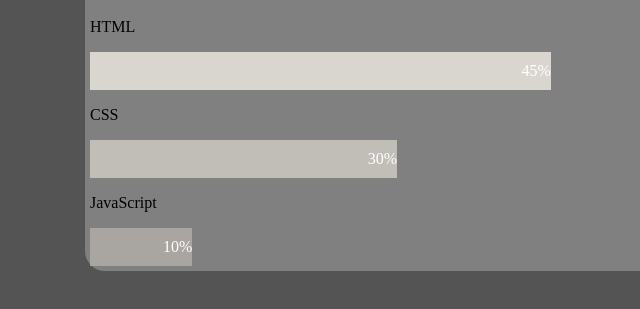
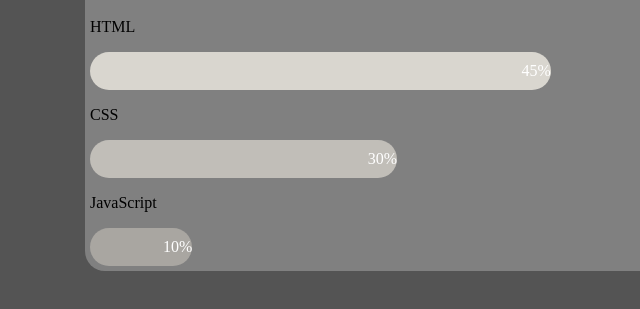
Before and after one commit to anirudhvsp/anirudhvsp.github.io, a plain HTML site: page index.html in a window 1280 px wide. Shown: the part 1913-2222 px from the top of the page, 43-683 px from the left. Drawn offline with nearby package versions, Linux system fonts and the light colour scheme; a web font is replaced by a local one.

Commit message:
Update style.css

```diff
--- a/style.css
+++ b/style.css
@@ -318,9 +318,9 @@ footer .soc {
 	color: white; /* White text color */
   }
 
-  .html {width: 45%; background-color: #d9d6cf;} /* Green */
-  .css {width: 30%; background-color: #c1beb8;} /* Blue */
-  .js {width: 10%; background-color: #a9a6a1;} /* Red */
+  .html {width: 45%; background-color: #d9d6cf; border-radius: 20px;} /* Green */
+  .css {width: 30%; background-color: #c1beb8; border-radius: 20px;} /* Blue */
+  .js {width: 10%; background-color: #a9a6a1; border-radius: 20px;} /* Red */
   .skill{
 	  padding: 5px;
 	  margin-left: 10%;
```
